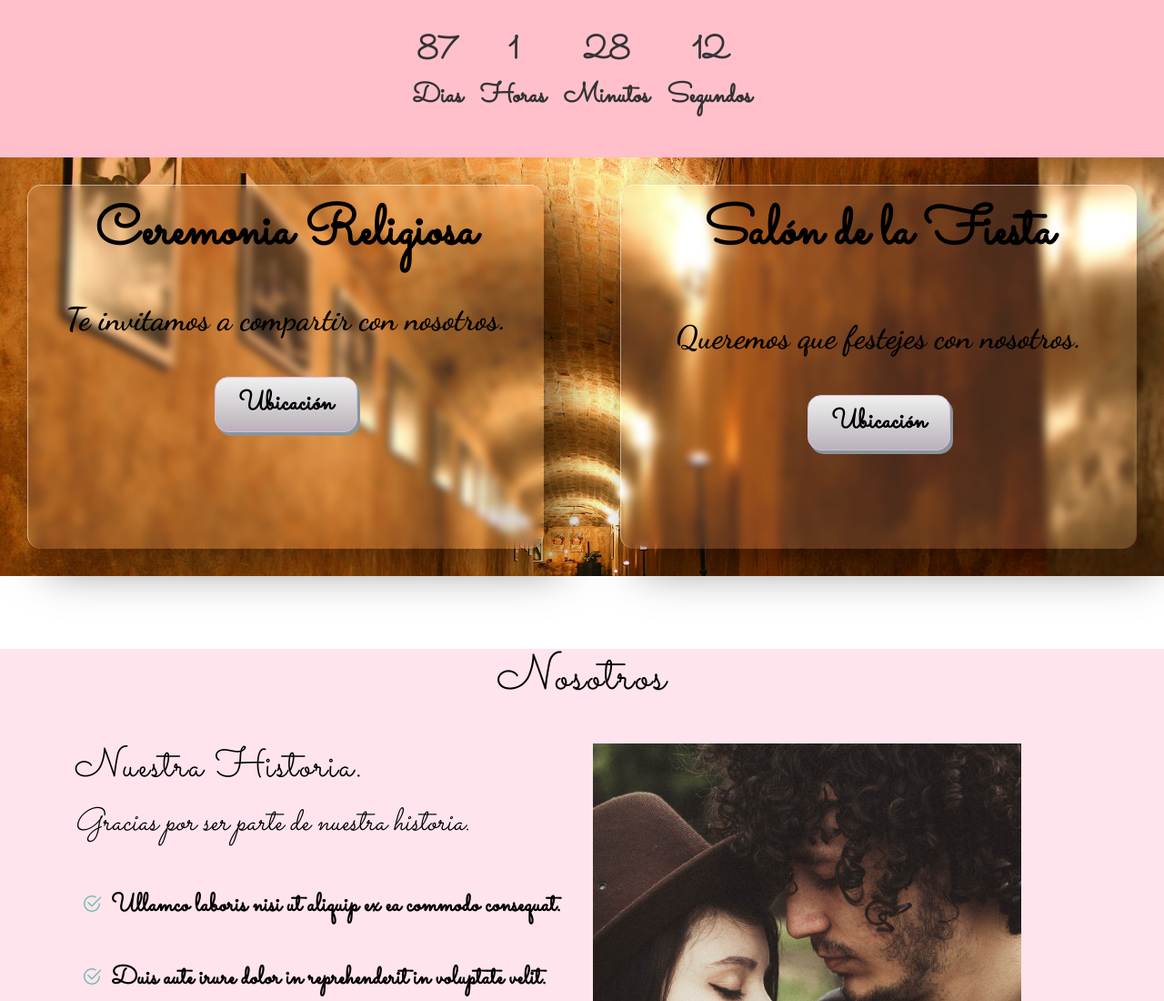
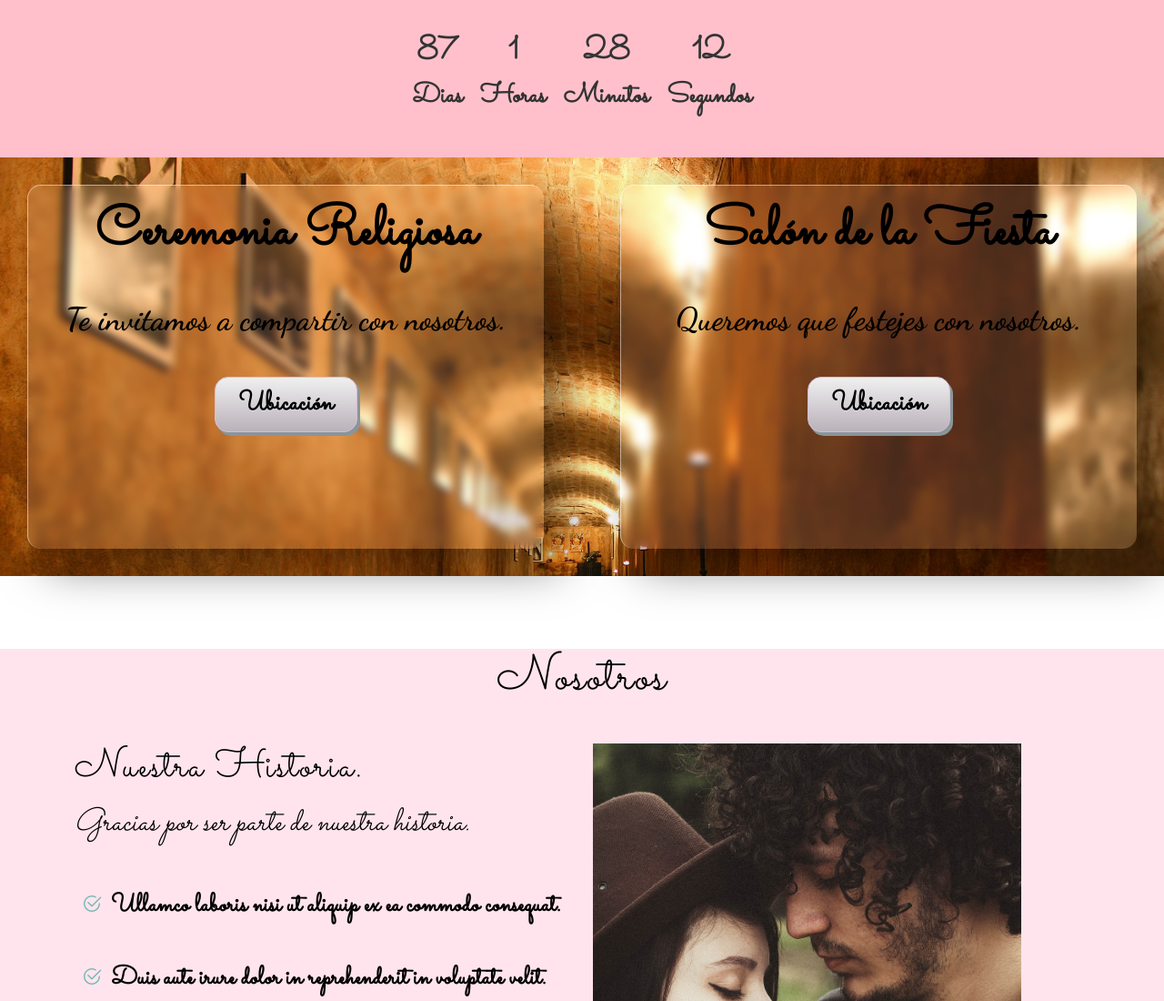
Before and after one commit to JonaCalvi/casamiento, a plain HTML site: page index.html in a window 1280 px wide. Shown: the part 879-1979 px from the top of the page at 91% size. Drawn offline with nearby package versions, Linux system fonts and the light colour scheme; a web font is replaced by a local one.

Commit message:
cambios padding

```diff
--- a/index.html
+++ b/index.html
@@ -116,7 +116,7 @@
     <div class="card1">
       <div class="card-body d-flex flex-column">
         <h5 class="card-title" style="font-size: 60px; font-weight: bold; color: black;">Salón de la Fiesta</h5>
-        <p class="card-text cursiva" style="padding-top: 45px;">Queremos que festejes con nosotros.</p>
+        <p class="card-text cursiva" style="padding-top: 25px;">Queremos que festejes con nosotros.</p>
         <div class="" style="margin-top: 20px;">
         <a href="#" class="myButton mt-auto">Ubicación</a></div>
       </div>
```
